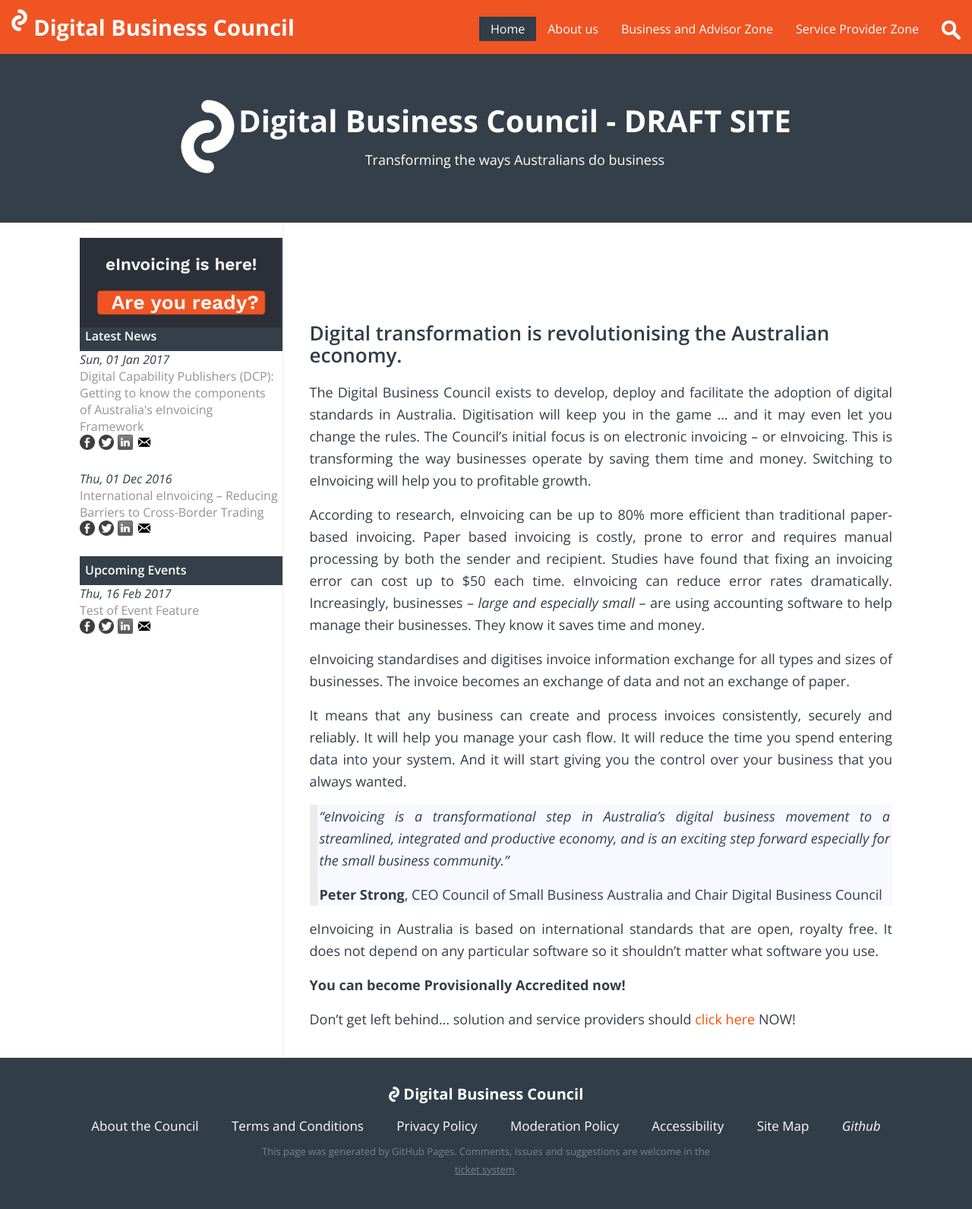
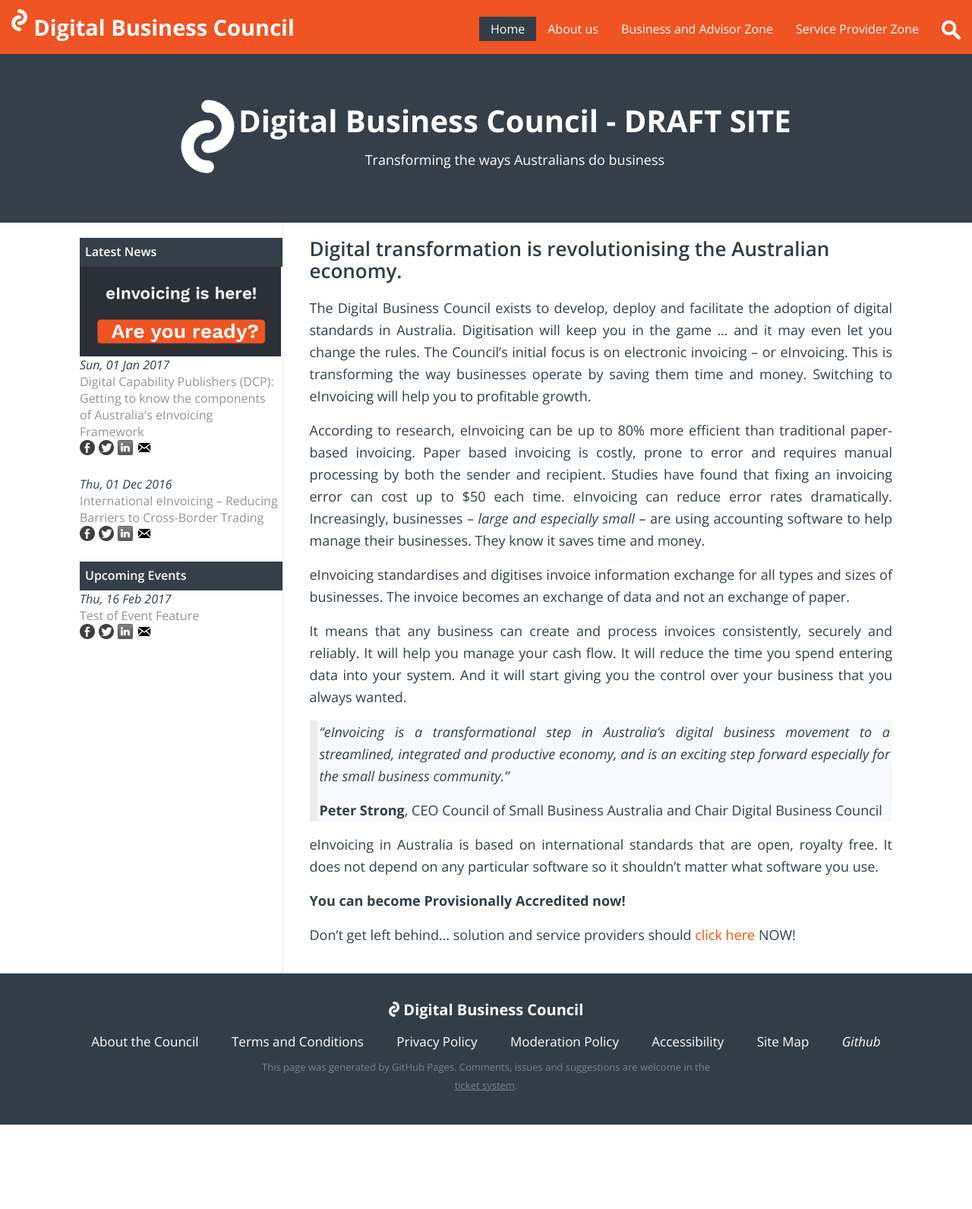
Before and after one commit to Digital-Business-Council/Digital-Business-Council.github.io, a Jekyll site: the page built from index.md, in a window 1280 px wide. Shown: the whole page at 76% size. Built offline with Jekyll 4.4.1, drawn with Linux system fonts in a browser that asks for light colours; our own code applies the rules of GitHub Pages for plain Markdown files; after the commit the page ends 1480 px from its top, so only the background shows below that.

Commit message:
Update sidebar-menu.html

```diff
--- a/_includes/sidebar-menu.html
+++ b/_includes/sidebar-menu.html
@@ -1,9 +1,9 @@
     {% assign current = page.url | downcase | split: '/' %}
 
 <ul class="sidebar-menu">
+
+    <li class="menu-title">Latest News</li>
 <img src="{{site.url}}/images/eInvoicing-is-here.png" width="265px" style="float:left;">
-    <li class="menu-title">Latest News</li>
-
 <ul>
   {% for blog-page in site.categories.blog %}
     <div class="news-block">
```
